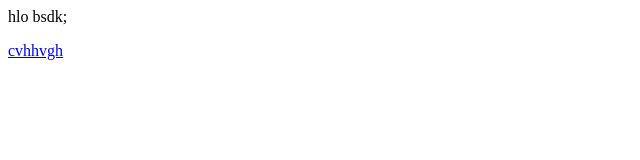
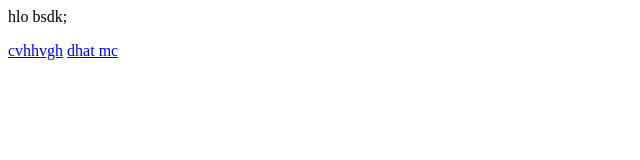
Before and after one commit to rajjan-44/local-repo, a plain HTML site: page localrepo/index.html in a window 1280 px wide. Shown: the full height of the page, 0-640 px from the left. Drawn offline with Linux system fonts and the light colour scheme.

Commit message:
bhg bsdk

```diff
--- a/localrepo/index.html
+++ b/localrepo/index.html
@@ -1,2 +1,5 @@
 <p>hlo bsdk;</p>
 <a href="bh">cvhhvgh</a>
+<a href="
+klbnb">dhat mc
+</a>
```
